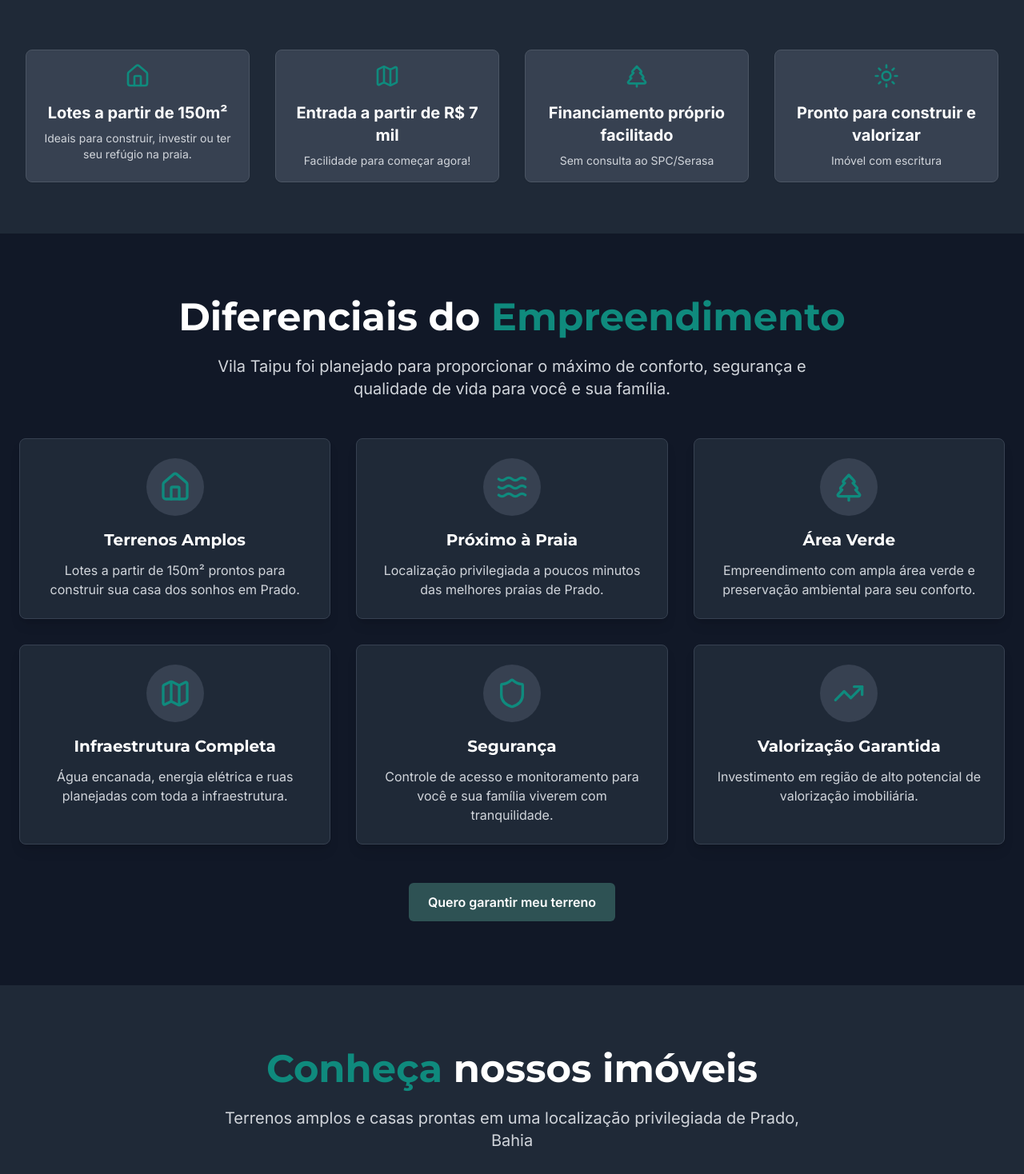
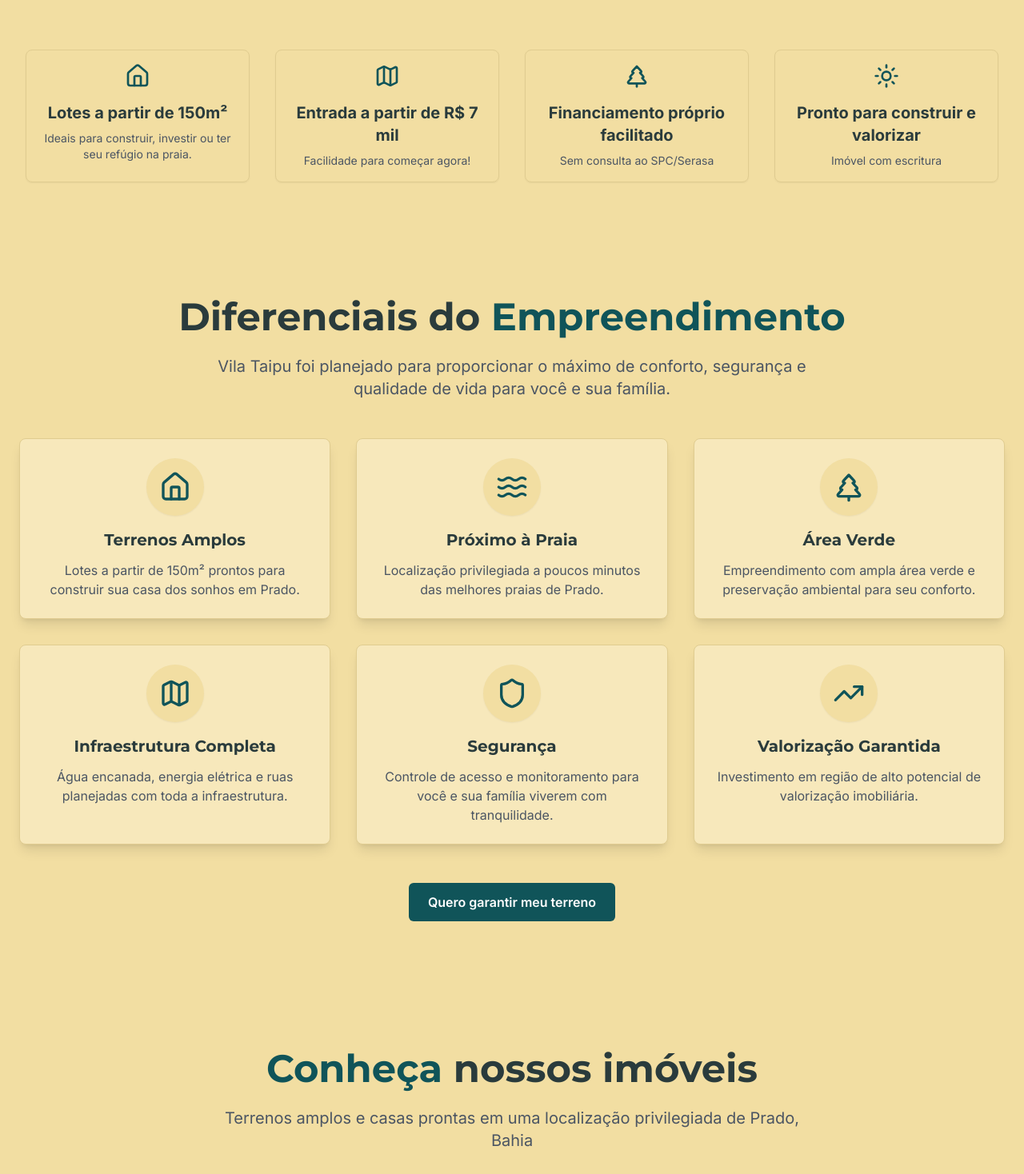
Before and after one commit to kassio20/Xenia, a Next.js app: page / in a window 1280 px wide. Shown: the part 802-2270 px from the top of the page at 80% size. Built offline with nearby package versions, Linux system fonts and the light colour scheme.

Commit message:
feat: atualiza tema para cores areia e azul petróleo, adiciona nova imagem de fundo
- Atualiza paleta de cores no tailwind.config.js
- Implementa novo tema claro nos componentes
- Adiciona nova imagem de fundo (fundonovo.jpg)
- Atualiza estilos globais para o novo tema

```diff
--- a/src/app/globals.css
+++ b/src/app/globals.css
@@ -1,16 +1,6 @@
 @tailwind base;
 @tailwind components;
 @tailwind utilities;
-
-:root {
-  --primary: #2E5254;
-  --primary-dark: #323F3B;
-  --secondary: #A08E79;
-  --secondary-dark: #897262;
-  --background: #F1EEE9; /* Beach-inspired light background */
-  --foreground: #5F6C64; /* Sophisticated dark text for light background */
-  --accent: #748C8E;
-}
 
 /* Fix the white stripe issue on mobile */
 html, body {
@@ -24,8 +14,8 @@
 
 body {
   font-family: var(--font-inter), sans-serif;
-  color: var(--foreground);
-  background-color: var(--background);
+  color: theme('colors.text-dark');
+  background-color: theme('colors.bg-sand');
 }
 
 h1, h2, h3, h4, h5, h6 {
@@ -65,27 +55,27 @@
   }
 
   .btn-primary {
-    @apply bg-[var(--primary)] hover:bg-[var(--primary-dark)] text-white font-semibold py-3 px-6 rounded-md transition-all duration-300 inline-flex items-center justify-center;
+    @apply bg-primary hover:bg-primary-dark text-white font-semibold py-3 px-6 rounded-md transition-all duration-300 inline-flex items-center justify-center;
   }
 
   .btn-secondary {
-    @apply bg-[var(--secondary)] hover:bg-[var(--secondary-dark)] text-white font-semibold py-3 px-6 rounded-md transition-all duration-300 inline-flex items-center justify-center;
+    @apply bg-secondary hover:bg-secondary-dark text-text-dark font-semibold py-3 px-6 rounded-md transition-all duration-300 inline-flex items-center justify-center;
   }
 
   .btn-outline {
-    @apply border-2 border-[var(--primary)] text-[var(--primary)] hover:bg-[var(--primary)] hover:text-white font-semibold py-3 px-6 rounded-md transition-all duration-300 inline-flex items-center justify-center;
+    @apply border-2 border-primary text-primary hover:bg-primary hover:text-white font-semibold py-3 px-6 rounded-md transition-all duration-300 inline-flex items-center justify-center;
   }
 
   .section-title {
-    @apply text-3xl md:text-4xl lg:text-5xl font-bold mb-6 text-center;
+    @apply text-3xl md:text-4xl lg:text-5xl font-bold mb-6 text-center text-text-dark;
   }
 
   .section-subtitle {
-    @apply text-xl text-gray-300 mb-12 text-center max-w-3xl mx-auto;
+    @apply text-xl text-gray-600 mb-12 text-center max-w-3xl mx-auto;
   }
 
   .card {
-    @apply bg-gray-800 rounded-lg shadow-lg overflow-hidden transition-transform duration-300 hover:-translate-y-1 hover:shadow-xl;
+    @apply bg-bg-sand-light rounded-lg shadow-lg overflow-hidden transition-transform duration-300 hover:-translate-y-1 hover:shadow-xl border border-secondary-dark;
   }
 
   /* Animations */
@@ -102,15 +92,42 @@
 
   /* Header and Navigation */
   .nav-link {
-    @apply text-gray-100 hover:text-[var(--primary)] font-medium transition-colors duration-300;
+    @apply text-white hover:text-secondary font-medium transition-colors duration-300;
+  }
+
+  /* Light theme navigation links - for use on sand backgrounds */
+  .nav-link-light {
+    @apply text-primary hover:text-primary-dark font-medium transition-colors duration-300;
+  }
+
+  /* Header on light background */
+  .header-light {
+    @apply bg-sand shadow-md;
   }
 
   .floating-form {
-    @apply fixed top-1/2 right-5 -translate-y-1/2 bg-gray-800 text-white z-50 shadow-2xl rounded-lg p-6 max-w-sm;
+    @apply fixed top-1/2 right-5 -translate-y-1/2 bg-primary text-white z-50 shadow-2xl rounded-lg p-6 max-w-sm;
   }
 
   .hero-overlay {
     @apply absolute inset-0 bg-black bg-opacity-50;
+  }
+
+  /* Footer styling for light theme */
+  .footer-light {
+    @apply bg-primary text-white py-12;
+  }
+
+  .footer-section {
+    @apply mb-8;
+  }
+
+  .footer-heading {
+    @apply text-xl font-bold mb-4;
+  }
+
+  .footer-link {
+    @apply text-gray-200 hover:text-white transition-colors;
   }
 }
 
@@ -120,17 +137,25 @@
   max-width: 100%;
 }
 
-/* Fix specific sections with white backgrounds */
-.bg-white {
-  background-color: #F1EEE9 !important; /* Beach-inspired light background */
-  color: #5F6C64 !important;
+/* Theme backgrounds */
+.bg-white, .bg-gray-100, .bg-gray-200 {
+  background-color: theme('colors.bg-sand') !important;
+  color: theme('colors.text-dark') !important;
 }
 
-/* Fix text colors in previously white sections */
-.bg-white .text-gray-900 {
-  color: #5F6C64 !important;
+/* Use light sand for alternate sections */
+.bg-light {
+  background-color: theme('colors.bg-sand-light') !important;
+  color: theme('colors.text-dark') !important;
 }
 
-.bg-white .text-gray-600 {
-  color: #748C8E !important;
+/* Convert dark backgrounds to appropriate theme colors */
+.bg-dark, .bg-gray-800, .bg-gray-900 {
+  background-color: theme('colors.primary') !important;
+  color: white !important;
 }
+
+/* Form elements in the sand theme */
+.form-input, .form-select, .form-textarea {
+  @apply bg-white border border-secondary-dark text-text-dark focus:ring-primary focus:border-primary rounded-md;
+}
--- a/src/app/layout.tsx
+++ b/src/app/layout.tsx
@@ -48,7 +48,7 @@
   return (
     <html lang="pt-BR">
       <body
-        className={`${inter.variable} ${montserrat.variable} antialiased font-sans bg-white`}
+        className={`${inter.variable} ${montserrat.variable} antialiased font-sans bg-sand text-text-dark`}
       >
         <PageTransition>
           {children}
--- a/src/components/Features.tsx
+++ b/src/components/Features.tsx
@@ -16,37 +16,37 @@
     id: 1,
     title: "Terrenos Amplos",
     description: "Lotes a partir de 150m² prontos para construir sua casa dos sonhos em Prado.",
-    icon: <Home className="w-10 h-10 text-[#0f8a7d]" />,
+    icon: <Home className="w-10 h-10 text-primary" />,
   },
   {
     id: 2,
     title: "Próximo à Praia",
     description: "Localização privilegiada a poucos minutos das melhores praias de Prado.",
-    icon: <Waves className="w-10 h-10 text-[#0f8a7d]" />,
+    icon: <Waves className="w-10 h-10 text-primary" />,
   },
   {
     id: 3,
     title: "Área Verde",
     description: "Empreendimento com ampla área verde e preservação ambiental para seu conforto.",
-    icon: <TreePine className="w-10 h-10 text-[#0f8a7d]" />,
+    icon: <TreePine className="w-10 h-10 text-primary" />,
   },
   {
     id: 4,
     title: "Infraestrutura Completa",
     description: "Água encanada, energia elétrica e ruas planejadas com toda a infraestrutura.",
-    icon: <Map className="w-10 h-10 text-[#0f8a7d]" />,
+    icon: <Map className="w-10 h-10 text-primary" />,
   },
   {
     id: 5,
     title: "Segurança",
     description: "Controle de acesso e monitoramento para você e sua família viverem com tranquilidade.",
-    icon: <Shield className="w-10 h-10 text-[#0f8a7d]" />,
+    icon: <Shield className="w-10 h-10 text-primary" />,
   },
   {
     id: 6,
     title: "Valorização Garantida",
     description: "Investimento em região de alto potencial de valorização imobiliária.",
-    icon: <TrendingUp className="w-10 h-10 text-[#0f8a7d]" />,
+    icon: <TrendingUp className="w-10 h-10 text-primary" />,
   },
 ];
 
@@ -57,12 +57,12 @@
   });
 
   return (
-    <section id="empreendimento" className="py-12 sm:py-16 md:py-20 bg-gray-900 text-white">
+    <section id="empreendimento" className="py-12 sm:py-16 md:py-20 bg-sand">
       <div className="container-custom px-4 sm:px-6">
-        <h2 className="section-title text-white text-2xl sm:text-3xl md:text-4xl lg:text-5xl font-bold mb-4 sm:mb-6">
-          Diferenciais do <span className="text-[#0f8a7d]">Empreendimento</span>
+        <h2 className="section-title text-text-dark text-2xl sm:text-3xl md:text-4xl lg:text-5xl font-bold mb-4 sm:mb-6">
+          Diferenciais do <span className="text-primary">Empreendimento</span>
         </h2>
-        <p className="section-subtitle text-gray-300 text-base sm:text-lg md:text-xl mb-8 sm:mb-12">
+        <p className="section-subtitle text-gray-600 text-base sm:text-lg md:text-xl mb-8 sm:mb-12">
           Vila Taipu foi planejado para proporcionar o máximo de conforto, segurança e qualidade de vida para você e sua família.
         </p>
 
@@ -70,16 +70,16 @@
           {features.map((feature, index) => (
             <motion.div
               key={feature.id}
-              className="card p-4 sm:p-6 flex flex-col items-center text-center bg-gray-800 border border-gray-700 rounded-lg"
+              className="card p-4 sm:p-6 flex flex-col items-center text-center bg-sand-light border border-secondary-dark rounded-lg"
               initial={{ opacity: 0, y: 30 }}
               animate={inView ? { opacity: 1, y: 0 } : { opacity: 0, y: 30 }}
               transition={{ duration: 0.5, delay: index * 0.1 }}
             >
-              <div className="mb-3 sm:mb-4 p-3 sm:p-4 bg-gray-700 rounded-full">
+              <div className="mb-3 sm:mb-4 p-3 sm:p-4 bg-white rounded-full shadow-sm">
                 {feature.icon}
               </div>
-              <h3 className="text-lg sm:text-xl font-bold mb-2 sm:mb-3 text-white">{feature.title}</h3>
-              <p className="text-sm sm:text-base text-gray-300">{feature.description}</p>
+              <h3 className="text-lg sm:text-xl font-bold mb-2 sm:mb-3 text-text-dark">{feature.title}</h3>
+              <p className="text-sm sm:text-base text-gray-600">{feature.description}</p>
             </motion.div>
           ))}
         </div>
--- a/src/components/Gallery.tsx
+++ b/src/components/Gallery.tsx
@@ -86,12 +86,12 @@
   };
 
   return (
-    <section id="galeria" className="py-10 sm:py-16 md:py-20 bg-gray-800 text-white">
+    <section id="galeria" className="py-10 sm:py-16 md:py-20 bg-sand">
       <div className="container-custom px-4 sm:px-6">
-        <h2 className="text-2xl sm:text-3xl md:text-4xl lg:text-5xl font-bold mb-4 sm:mb-6 text-center">
-          <span className="text-[#0f8a7d]">Conheça</span> nossos imóveis
+        <h2 className="text-2xl sm:text-3xl md:text-4xl lg:text-5xl font-bold mb-4 sm:mb-6 text-center text-text-dark">
+          <span className="text-primary">Conheça</span> nossos imóveis
         </h2>
-        <p className="text-base sm:text-lg md:text-xl text-gray-300 mb-6 sm:mb-10 text-center max-w-3xl mx-auto">
+        <p className="text-base sm:text-lg md:text-xl text-gray-600 mb-6 sm:mb-10 text-center max-w-3xl mx-auto">
           Terrenos amplos e casas prontas em uma localização privilegiada de Prado, Bahia
         </p>
 
@@ -105,7 +105,7 @@
           {galleryImages.map((image, index) => (
             <motion.div
               key={image.id}
-              className="relative aspect-video overflow-hidden rounded-lg shadow-lg cursor-pointer bg-gray-700"
+              className="relative aspect-video overflow-hidden rounded-lg shadow-lg cursor-pointer bg-sand-light border border-secondary-dark"
               variants={fadeInUp}
               onClick={() => openLightbox(image)}
               // Lazy load images that are further down
@@ -124,12 +124,12 @@
                   onLoadStart={() => setIsLoading(true)}
                   onLoad={handleImageLoad}
                 />
-                <div className="absolute inset-0 bg-black bg-opacity-20 opacity-0 hover:opacity-100 transition-opacity duration-300 flex items-center justify-center">
+                <div className="absolute inset-0 bg-primary bg-opacity-20 opacity-0 hover:opacity-100 transition-opacity duration-300 flex items-center justify-center">
                   <span className="text-white text-sm sm:text-base font-medium">Ver detalhes</span>
                 </div>
                 {isLoading && (
-                  <div className="absolute inset-0 flex items-center justify-center bg-gray-700 bg-opacity-50">
-                    <div className="w-8 h-8 border-4 border-gray-300 border-t-white rounded-full animate-spin"></div>
+                  <div className="absolute inset-0 flex items-center justify-center bg-sand-light bg-opacity-70">
+                    <div className="w-8 h-8 border-4 border-secondary border-t-primary rounded-full animate-spin"></div>
                   </div>
                 )}
               </div>
@@ -137,7 +137,7 @@
           ))}
         </motion.div>
         <div className="text-center mt-8 sm:mt-10 md:mt-12">
-          <a href="#contato" className="inline-block bg-[#0f8a7d] hover:bg-[#086b60] text-white py-2 sm:py-3 px-6 sm:px-8 rounded-md transition-colors duration-300">
+          <a href="#contato" className="inline-block bg-primary hover:bg-primary-dark text-white py-2 sm:py-3 px-6 sm:px-8 rounded-md transition-colors duration-300">
             Agende uma visita
           </a>
         </div>
@@ -150,7 +150,7 @@
           onClick={closeLightbox}
         >
           <button
-            className="absolute top-2 right-2 sm:top-4 sm:right-4 text-white bg-gray-800 rounded-full p-2 hover:bg-gray-700 transition-colors z-50"
+            className="absolute top-2 right-2 sm:top-4 sm:right-4 text-white bg-primary rounded-full p-2 hover:bg-primary-dark transition-colors z-50"
             onClick={(e) => {
               e.stopPropagation();
               closeLightbox();
@@ -162,7 +162,7 @@
 
           {isLoading && (
             <div className="absolute inset-0 flex items-center justify-center">
-              <div className="w-8 h-8 sm:w-10 sm:h-10 border-4 border-gray-300 border-t-white rounded-full animate-spin"></div>
+              <div className="w-8 h-8 sm:w-10 sm:h-10 border-4 border-secondary border-t-primary rounded-full animate-spin"></div>
             </div>
           )}
 
--- a/src/components/Stats.tsx
+++ b/src/components/Stats.tsx
@@ -6,22 +6,22 @@
 
 const stats = [
   {
-    icon: <Home className="w-6 h-6 md:w-8 md:h-8 text-[#0f8a7d]" />,
+    icon: <Home className="w-6 h-6 md:w-8 md:h-8 text-primary" />,
     value: "Lotes a partir de 150m²",
     label: "Ideais para construir, investir ou ter seu refúgio na praia.",
   },
   {
-    icon: <Map className="w-6 h-6 md:w-8 md:h-8 text-[#0f8a7d]" />,
+    icon: <Map className="w-6 h-6 md:w-8 md:h-8 text-primary" />,
     value: "Entrada a partir de R$ 7 mil",
     label: "Facilidade para começar agora!",
   },
   {
-    icon: <TreePine className="w-6 h-6 md:w-8 md:h-8 text-[#0f8a7d]" />,
+    icon: <TreePine className="w-6 h-6 md:w-8 md:h-8 text-primary" />,
     value: "Financiamento próprio facilitado",
     label: "Sem consulta ao SPC/Serasa",
   },
   {
-    icon: <Sun className="w-6 h-6 md:w-8 md:h-8 text-[#0f8a7d]" />,
+    icon: <Sun className="w-6 h-6 md:w-8 md:h-8 text-primary" />,
     value: "Pronto para construir e valorizar",
     label: "Imóvel com escritura",
   },
@@ -29,7 +29,7 @@
 
 export default function Stats() {
   return (
-    <section className="py-8 sm:py-12 md:py-16 bg-gray-800">
+    <section className="py-8 sm:py-12 md:py-16 bg-sand">
       <motion.div
         className="container-custom"
         variants={staggerContainer}
@@ -41,12 +41,12 @@
           {stats.map((stat, index) => (
             <motion.div
               key={index}
-              className="text-center p-3 sm:p-4 bg-gray-700 shadow-sm rounded-lg border border-gray-600"
+              className="text-center p-3 sm:p-4 bg-sand-light shadow-sm rounded-lg border border-secondary-dark"
               variants={fadeInUp}
             >
               <div className="flex justify-center mb-2 md:mb-4">{stat.icon}</div>
-              <div className="text-sm sm:text-lg md:text-xl font-bold text-white mb-1 md:mb-2">{stat.value}</div>
-              <div className="text-xs sm:text-xs md:text-sm text-gray-300 px-1">{stat.label}</div>
+              <div className="text-sm sm:text-lg md:text-xl font-bold text-text-dark mb-1 md:mb-2">{stat.value}</div>
+              <div className="text-xs sm:text-xs md:text-sm text-gray-600 px-1">{stat.label}</div>
             </motion.div>
           ))}
         </div>
--- a/src/components/WhatsAppButton.tsx
+++ b/src/components/WhatsAppButton.tsx
@@ -10,7 +10,7 @@
       href={CONTACT_INFO.whatsapp}
       target="_blank"
       rel="noopener noreferrer"
-      className="fixed bottom-4 right-4 sm:bottom-6 sm:right-6 z-50 bg-green-500 hover:bg-green-600 text-white rounded-full p-3 sm:p-4 shadow-lg"
+      className="fixed bottom-4 right-4 sm:bottom-6 sm:right-6 z-50 bg-primary hover:bg-primary-dark text-white rounded-full p-3 sm:p-4 shadow-lg"
       initial={{ scale: 0 }}
       animate={{ scale: 1 }}
       whileHover={{ scale: 1.1 }}
```
Also changed, not shown: src/components/Hero.tsx (+8 -8 lines), tailwind.config.js (+7 -3 lines), public/images/fundonovo.jpg (added).
